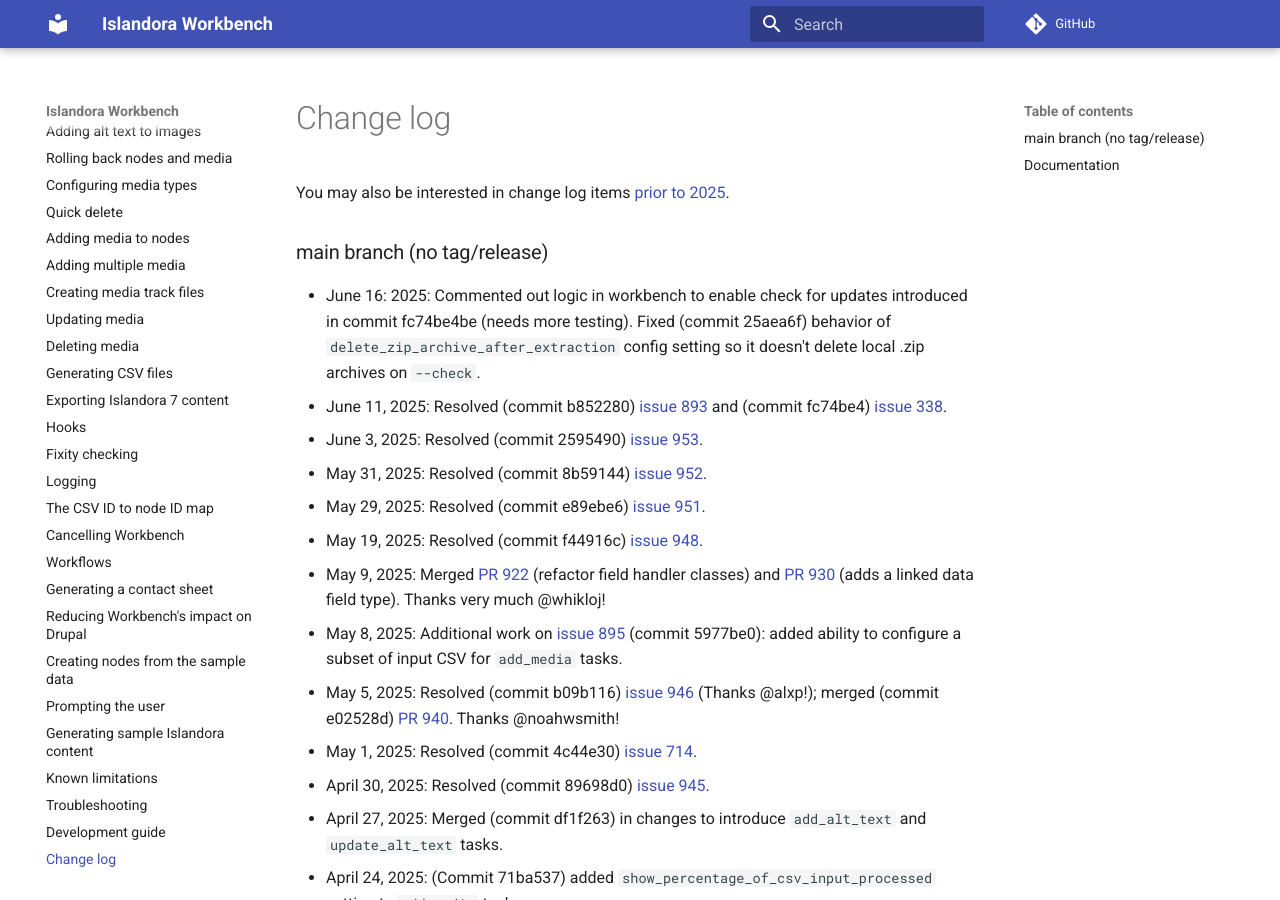
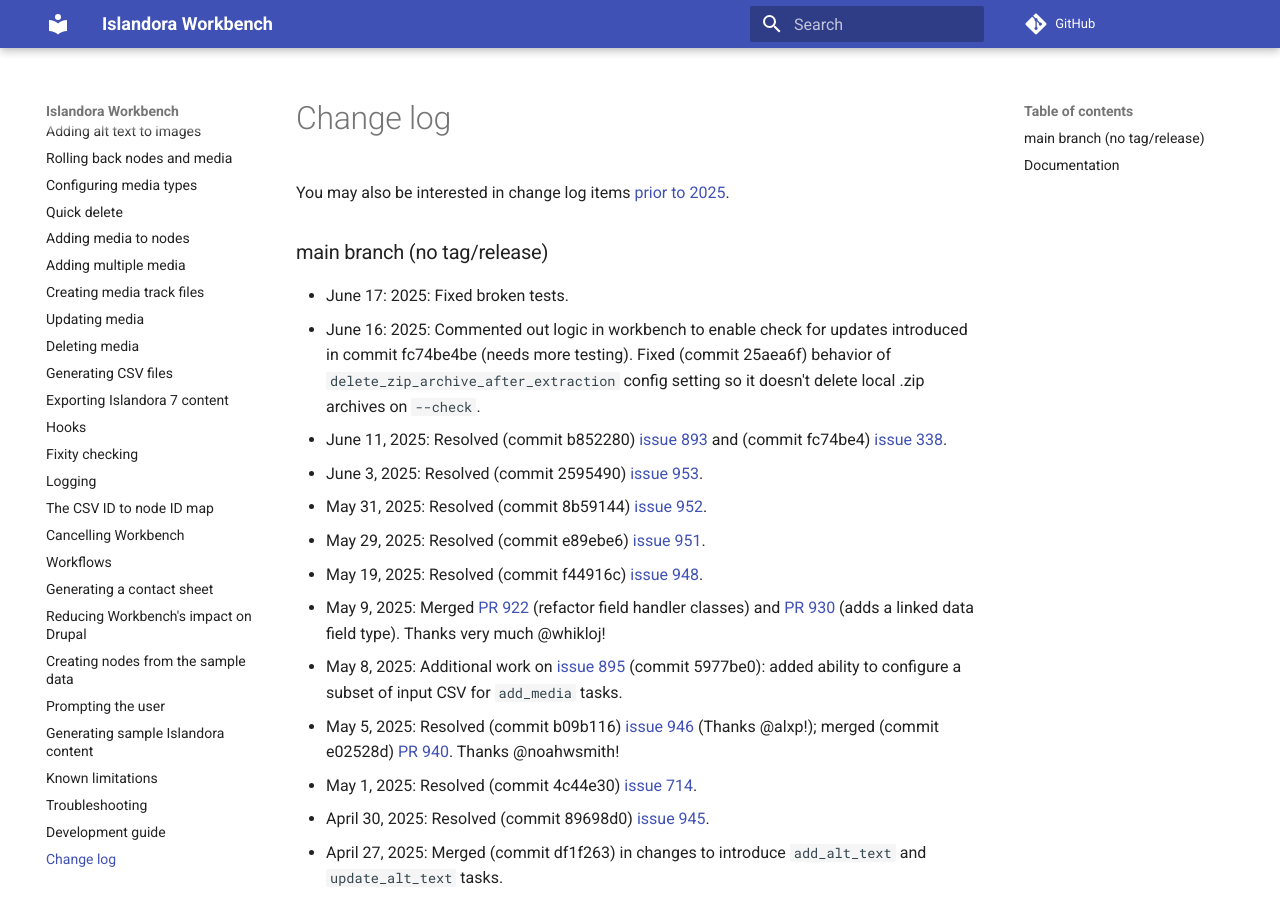
Before and after one commit to mjordan/islandora_workbench_docs, an MkDocs documentation site: the page built from docs/changelog.md, in a window 1280 px wide and 900 px high. Built offline with MkDocs 1.6.1 and Material for MkDocs 9.7.7, drawn with Linux system fonts in a browser that asks for light colours; comment, search, counter and statistics services are not loaded.

Commit message:
Updated changelog to note broken tests are now fixed.

```diff
--- a/docs/changelog.md
+++ b/docs/changelog.md
@@ -2,6 +2,7 @@
 
 ### main branch (no tag/release)
 
+* June 17: 2025: Fixed broken tests.
 * June 16: 2025: Commented out logic in workbench to enable check for updates introduced in commit fc74be4be (needs more testing). Fixed (commit 25aea6f) behavior of `delete_zip_archive_after_extraction` config setting so it doesn't delete local .zip archives on `--check`.
 * June 11, 2025: Resolved (commit b852280) [issue 893](https://github.com/mjordan/islandora_workbench/issues/893) and (commit fc74be4) [issue 338](https://github.com/mjordan/islandora_workbench/issues/338).
 * June 3, 2025: Resolved (commit 2595490) [issue 953](https://github.com/mjordan/islandora_workbench/issues/953).
```
